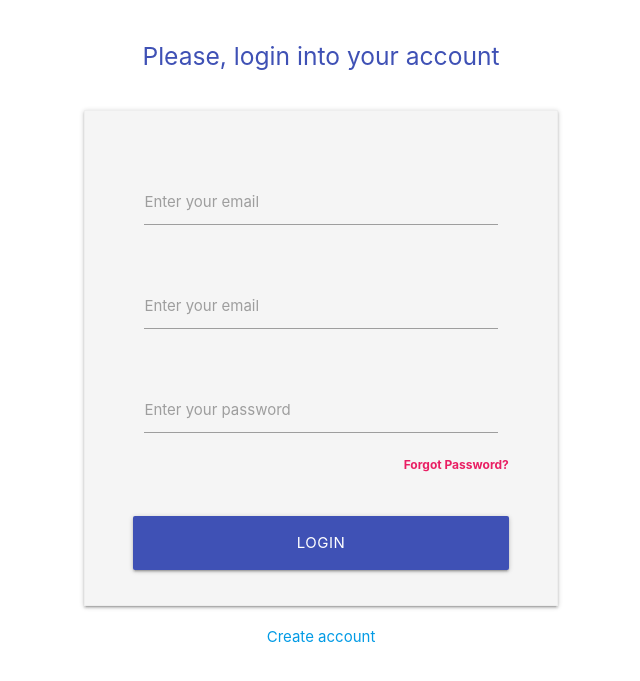
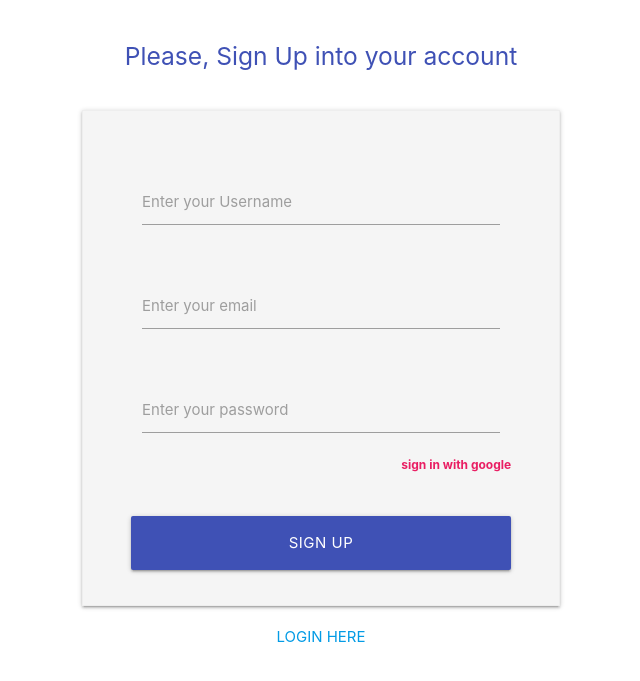
Before and after one commit to Nemecd/Matearilze, a plain HTML site: page index.html in a window 1280 px wide. Shown: the part 221-902 px from the top of the page, without its empty margins (319-959 px from the left). Drawn offline with nearby package versions, Linux system fonts and the light colour scheme.

Commit message:
git commit - m "first commit"

```diff
--- a/index.html
+++ b/index.html
@@ -3,7 +3,7 @@
     <meta charset="UTF-8">
     <meta http-equiv="X-UA-Compatible" content="IE=edge">
     <meta name="viewport" content="width=device-width, initial-scale=1.0">
-    <title>Document</title>
+    <title>SIGN UP FORM</title>
     <link rel="stylesheet" href="https://cdnjs.cloudflare.com/ajax/libs/materialize/1.0.0/css/materialize.min.css">
     <script src="https://cdnjs.cloudflare.com/ajax/libs/materialize/1.0.0/js/materialize.min.js"></script>
   <link href="https://fonts.googleapis.com/icon?family=Material+Icons" rel="stylesheet">
@@ -47,7 +47,7 @@
       <img class="responsive-img" style="width: 250px;" src="https://i.imgur.com/ax0NCsK.gif" />
       <div class="section"></div>
 
-      <h5 class="indigo-text">Please, login into your account</h5>
+      <h5 class="indigo-text">Please, Sign Up into your account</h5>
       <div class="section"></div>
 
       <div class="container">
@@ -62,7 +62,7 @@
             <div class='row'>
               <div class='input-field col s12'>
                 <input class='validate' type='email' name='email' id='email' />
-                <label for='email'>Enter your email</label>
+                <label for='email'>Enter your Username</label>
               </div>
             </div>
             <div class='row'>
@@ -79,28 +79,28 @@
                 <label for='password'>Enter your password</label>
               </div>
               <label style='float: right;'>
-								<a class='pink-text' href='#!'><b>Forgot Password?</b></a>
+								<a class='pink-text' href='#!'><b>sign in with google</b></a>
 							</label>
             </div>
 
             <br />
             <center>
               <div class='row'>
-                <button type='submit' name='btn_login' class='col s12 btn btn-large waves-effect indigo'>Login</button>
+                <button type='submit' name='btn_login' class='col s12 btn btn-large waves-effect indigo'>SIGN UP</button>
               </div>
             </center>
           </form>
         </div>
       </div>
-      <a href="#!">Create account</a>
+      <a href="#!">LOGIN HERE</a>
     </center>
 
     <div class="section"></div>
     <div class="section"></div>
   </main>
 
-  <script type="text/javascript" src="https://cdnjs.cloudflare.com/ajax/libs/jquery/2.2.1/jquery.min.js"></script>
-  <script type="text/javascript" src="https://cdnjs.cloudflare.com/ajax/libs/materialize/0.97.5/js/materialize.min.js"></script>
+  <!-- <script type="text/javascript" src="https://cdnjs.cloudflare.com/ajax/libs/jquery/2.2.1/jquery.min.js"></script>
+  <script type="text/javascript" src="https://cdnjs.cloudflare.com/ajax/libs/materialize/0.97.5/js/materialize.min.js"></script> -->
 
 </body>
 </html>
```
